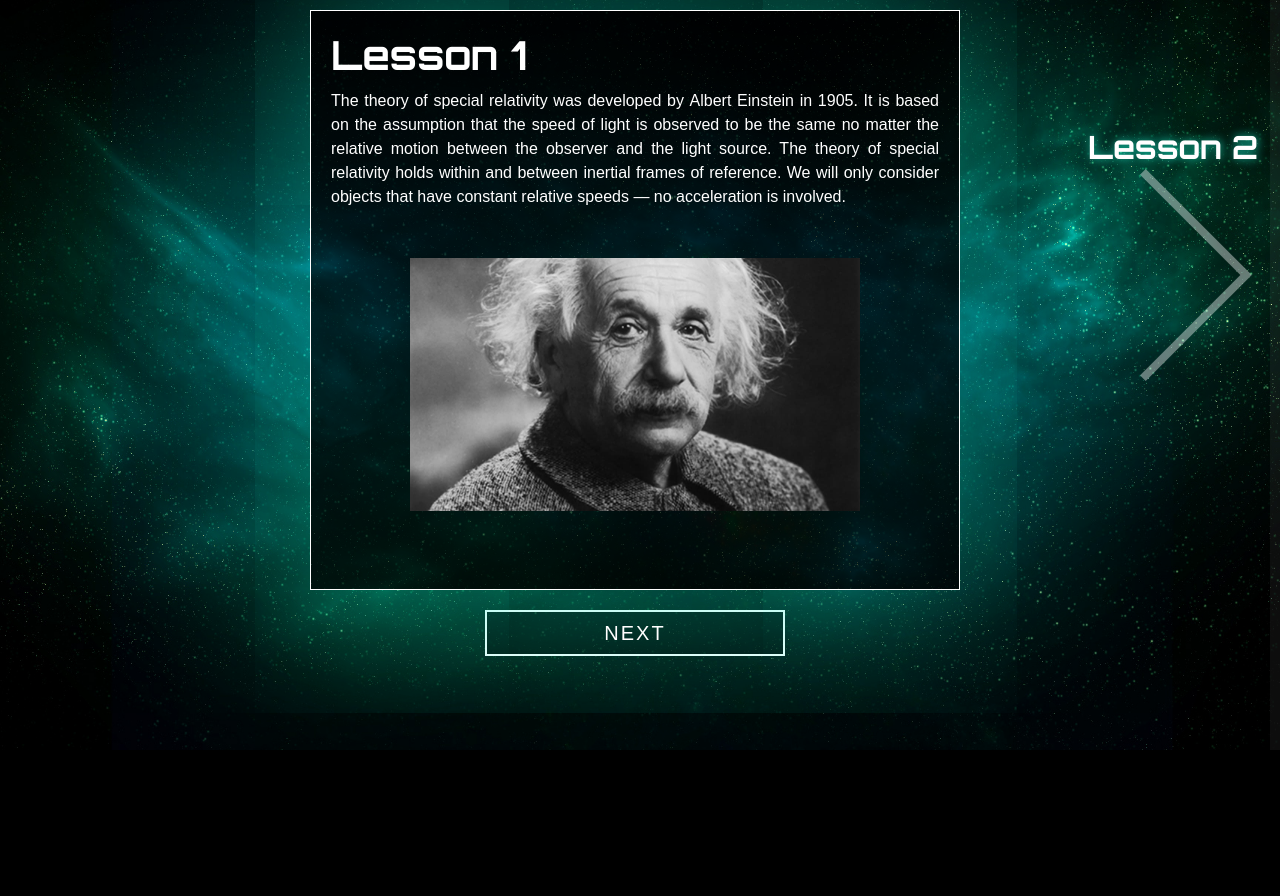
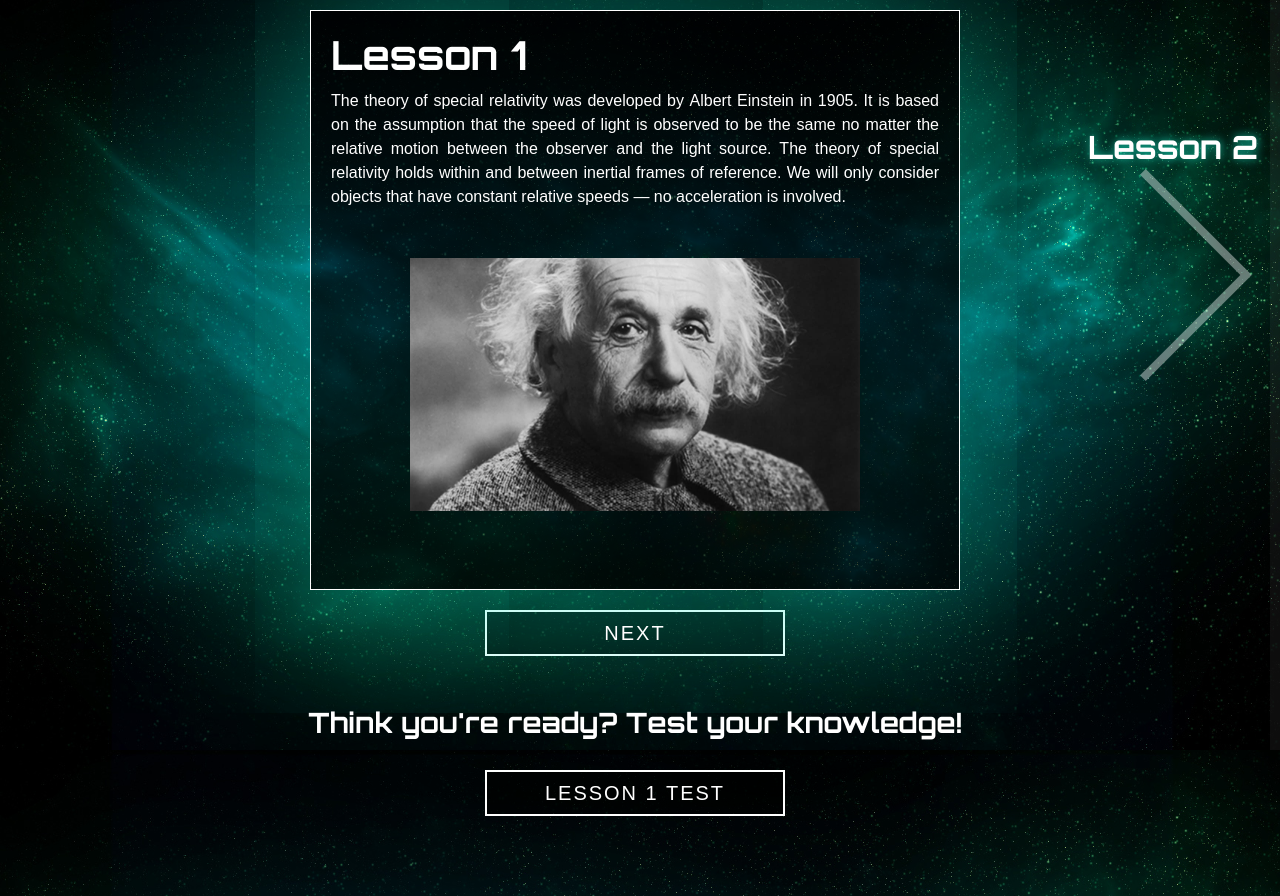
Before and after one commit to jasperpato/learn-special-relativity, a Flask app: page /learn/lesson-1 in a window 1280 px wide. Shown: the part 50-946 px from the top of the page. Before the commit the page ends 800 px from the top, so only its background shows below. Run offline with Flask 2, Linux system fonts and the light colour scheme; a user stored in the database is signed in; some libraries are stand-ins or nearby versions.

Commit message:
Moved test buttons to bottom of lesson page

```diff
--- a/app/static/script.js
+++ b/app/static/script.js
@@ -76,7 +76,7 @@ function loadPrevPage(lessonData) {
 	if (pageNum == 2) $("#prev-" + lessonNum).toggle();
 	if (pageNum == numPages) {
 		$("#next-" + lessonNum).toggle();
-		$("#go-test-" + lessonNum).toggle();
+		//$("#go-test-" + lessonNum).toggle();
 	}
 	$("#l" + lessonNum + pageNum).toggle();
 	$("#l" + lessonNum + (pageNum - 1)).toggle();
@@ -96,7 +96,7 @@ function loadNextPage(lessonData) {
 	if (pageNum == 1) $("#prev-" + lessonNum).toggle();
 	if (pageNum == numPages - 1) {
 		$("#next-" + lessonNum).toggle();
-		$("#go-test-" + lessonNum).toggle();
+		//$("#go-test-" + lessonNum).toggle();
 	}
 	$("#l" + lessonNum + pageNum).toggle();
 	$("#l" + lessonNum + (pageNum + 1)).toggle();
--- a/app/static/style.css
+++ b/app/static/style.css
@@ -751,8 +751,6 @@ svg circle:nth-child(2) {
 }
 
 .pageButton:hover:after {
-	transition: transform 0.5s;
-	transform-origin: bottom right;
 	transform: scale(0);
 }
 
@@ -837,3 +835,21 @@ svg circle:nth-child(2) {
 	bottom: 72%;
 	right: 85%;
 }
+
+.takeTest {
+	display: block;
+	margin: 30px;
+	align-items: center;
+}
+
+.takeTest h3 {
+	font-family: "Orbitron";
+	text-align: center;
+}
+
+.takeTest .pageButton {
+	text-align: center;
+	display: block;
+	margin-left: auto;
+	margin-right: auto;
+}
--- a/app/templates/lesson-1.html
+++ b/app/templates/lesson-1.html
@@ -94,10 +94,11 @@
 		</div>
 		<div class="row switchPages">
 			<div id="prev-1" class="pageButton" style="display: none">PREV</div>
-			<div id="go-test-1" class="pageButton" style="display: none">
-				<a href="{{ url_for('routes.test1') }}">TEST</a>
-			</div>
 			<div id="next-1" class="pageButton" style="display: block">NEXT</div>
+		</div>
+		<div class="takeTest">
+			<h3 class="takeTest">Think you're ready? Test your knowledge!</h3>
+			<a href="{{ url_for('routes.test1') }}"><div class="pageButton">LESSON 1 TEST</div></a>
 		</div>
 		<h2 class="pageArrowRightLabel">Lesson 2</h2>
 		<a href="{{ url_for('routes.lesson2') }}">
```
Also changed, not shown: app/templates/lesson-2.html (+4 -3 lines), app/templates/lesson-3.html (+4 -3 lines).
